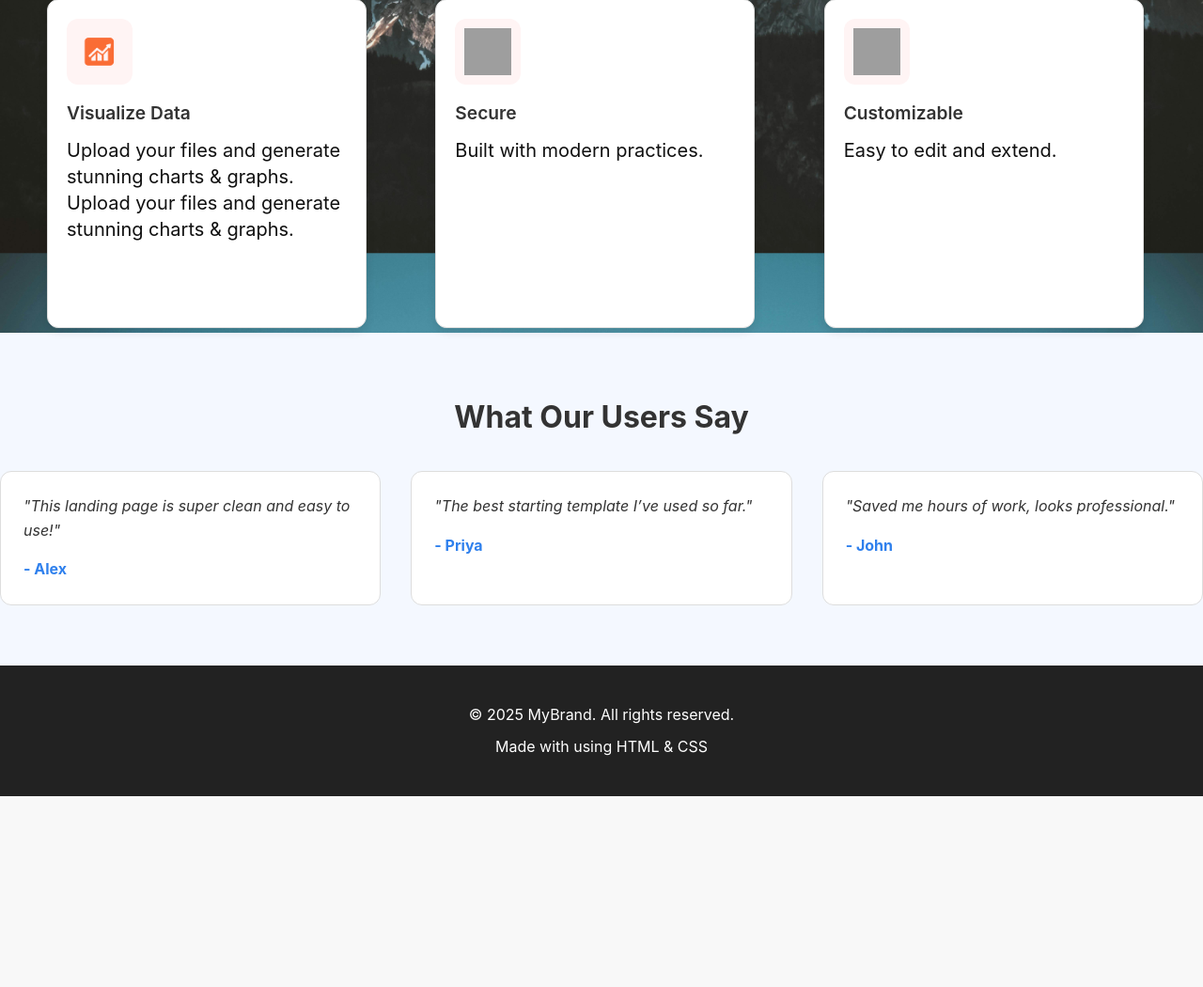
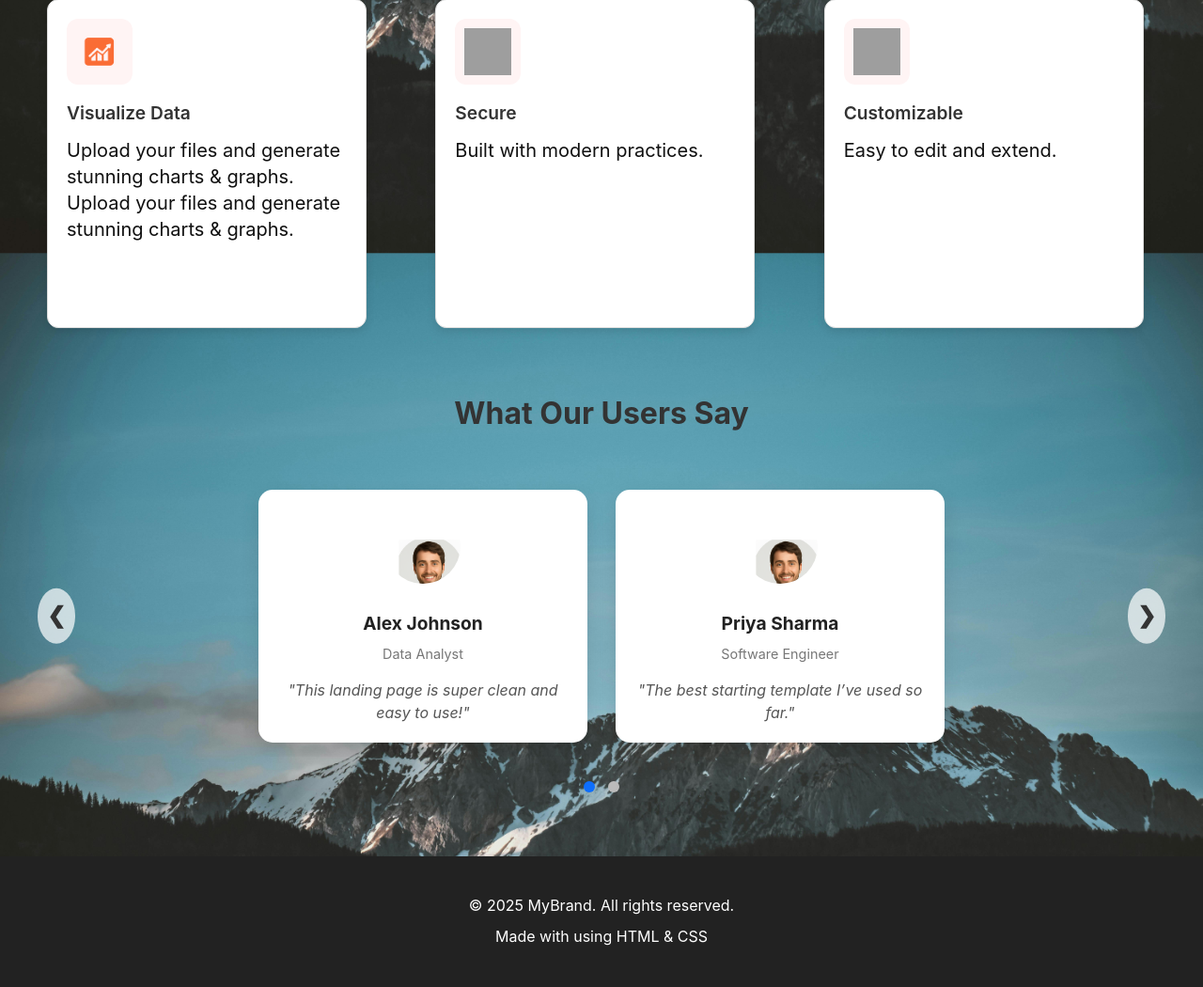
Before and after one commit to ArisuAbhilash/INVISION, a Flask app: page / in a window 1280 px wide. Shown: the part 654-1704 px from the top of the page at 94% size. Before the commit the page ends 1501 px from the top, so only its background shows below. Run offline with Flask 3, Linux system fonts and the light colour scheme; grey boxes are pictures that could not be loaded.

Commit message:
fix(testimonials-card): fix and add new types testimonials

```diff
--- a/static/css/home.css
+++ b/static/css/home.css
@@ -3,9 +3,10 @@
 
 
 .main-content {
-  background: url("../images/2.jpg"); /* Show full image without cropping */
-  background-attachment: fixed;
-  background-size: cover;
+    background: url("../images/2.jpg");
+    /* Show full image without cropping */
+    background-attachment: fixed;
+    background-size: cover;
 }
 
 .hero {
@@ -131,45 +132,153 @@
     border-radius: 2px;
 }
 
-
-/* ===== Testimonials ===== */
+/* Testimonials Section */
 .testimonials {
-    padding: 4rem 0;
-    background: #f4f8ff;
+    padding: 60px 20px;
+    background: transparent;
+    text-align: center;
 }
 
 .testimonials h2 {
-    text-align: center;
     font-size: 2rem;
-    margin-bottom: 2rem;
+    margin-bottom: 40px;
+    color: #333;
 }
 
-.testimonial-grid {
+/* Slider wrapper */
+.testimonial-slider {
+    position: relative;
     display: flex;
-    gap: 2rem;
-    flex-wrap: wrap;
     justify-content: center;
+    align-items: center;
+    overflow: hidden;
+    min-height: 300px;
+    flex-wrap: nowrap;
+    gap: 10px;
 }
 
-.testimonial {
-    flex: 1 1 300px;
-    background: white;
-    padding: 1.5rem;
-    border-radius: 12px;
-    border: 1px solid #ddd;
+/* Hide all slides by default */
+.testimonial-card {
+    display: none;
+    /* flex: 0 0 20%;   Show 2 per slide (50% each) */
+    box-sizing: border-box;
+    padding: 20px;
+    text-align: center;
+    background: #fff;
+    border-radius: 15px;
+    width: 350px;
+    box-shadow: 0 8px 20px rgba(0, 0, 0, 0.1);
+    margin:10px;
+    animation: fade 0.5s ease-in-out;
 }
 
-.testimonial p {
-    font-style: italic;
-    margin-bottom: 1rem;
+.testimonial-card.active {
+    display: block;
 }
 
-.testimonial h4 {
+/* User picture */
+.testimonial-card .user-pic {
+    width: 80px;
+    height: 80px;
+    border-radius: 50%;
+    object-fit: cover;
+    margin-bottom: 15px;
+}
+
+/* Name & role */
+.testimonial-card h4 {
+    margin: 5px 0;
+    font-size: 1.2rem;
+    color: #222;
+}
+
+.testimonial-card .role {
+    font-size: 0.9rem;
+    color: #777;
+    margin-bottom: 15px;
+}
+
+/* Quote */
+.testimonial-card blockquote {
+    font-size: 1rem;
+    color: #555;
+    line-height: 1.5;
+    font-style: italic;
+}
+
+/* Dots */
+.dots {
+    margin-top: 20px;
+}
+
+.dot {
+    height: 12px;
+    width: 12px;
+    margin: 0 5px;
+    background-color: #bbb;
+    border-radius: 50%;
+    display: inline-block;
+    cursor: pointer;
+    transition: background 0.3s;
+}
+
+.dot.active {
+    background-color: #0d6efd;
+}
+
+/* Arrows */
+.prev,
+.next {
+    cursor: pointer;
+    position: absolute;
+    top: 50%;
+    padding: 10px;
+    color: #333;
     font-weight: bold;
-    color: #2F80ED;
+    font-size: 24px;
+    transition: 0.3s;
+    border-radius: 50%;
+    user-select: none;
+    background: rgba(255, 255, 255, 0.7);
 }
+
+.prev:hover,
+.next:hover {
+    background: #0d6efd;
+    color: #fff;
+}
+
+.prev {
+    left: 20px;
+    transform: translateY(-50%);
+}
+
+.next {
+    right: 20px;
+    transform: translateY(-50%);
+}
+
+
+/* Fade animation */
+@keyframes fade {
+    from {
+        opacity: 0.4;
+    }
+
+    to {
+        opacity: 1;
+    }
+}
+
+
 
 
 @media (max-width: 640px) {
 
+    .testimonial-card {
+        margin: auto;
+        flex: 0 0 50%;
+    }
+
+
 }
--- a/templates/base.html
+++ b/templates/base.html
@@ -69,6 +69,7 @@
       });
     });
   </script>
+{% block scripts %}{% endblock %}
 </body>
 
 </html>
--- a/templates/home.html
+++ b/templates/home.html
@@ -59,20 +59,103 @@
 <section class="testimonials">
     <div class="container1">
         <h2>What Our Users Say</h2>
-        <div class="testimonial-grid">
-            <div class="testimonial">
-                <p>"This landing page is super clean and easy to use!"</p>
-                <h4>- Alex</h4>
+
+        <!-- Slider wrapper -->
+        <div class="testimonial-slider">
+
+            <!-- Slide 1 -->
+            <div class="testimonial-card">
+                <img src="{{ url_for('static', filename='images/user1.png') }}" alt="User 1" class="user-pic">
+                <h4>Alex Johnson</h4>
+                <p class="role">Data Analyst</p>
+                <blockquote>"This landing page is super clean and easy to use!"</blockquote>
             </div>
-            <div class="testimonial">
-                <p>"The best starting template I’ve used so far."</p>
-                <h4>- Priya</h4>
+
+            <!-- Slide 2 -->
+            <div class="testimonial-card">
+                <img src="{{ url_for('static', filename='images/user1.png') }}" alt="User 2" class="user-pic">
+                <h4>Priya Sharma</h4>
+                <p class="role">Software Engineer</p>
+                <blockquote>"The best starting template I’ve used so far."</blockquote>
             </div>
-            <div class="testimonial">
-                <p>"Saved me hours of work, looks professional."</p>
-                <h4>- John</h4>
+
+            <!-- Slide 3 -->
+            <div class="testimonial-card">
+                <img src="{{ url_for('static', filename='images/user1.png') }}" alt="User 3" class="user-pic">
+                <h4>John Doe</h4>
+                <p class="role">Product Manager</p>
+                <blockquote>"Saved me hours of work, looks professional."</blockquote>
             </div>
+            <div class="testimonial-card">
+                <img src="{{ url_for('static', filename='images/user1.png') }}" alt="User 2" class="user-pic">
+                <h4>kushagra Sharma</h4>
+                <p class="role">Software Engineer</p>
+                <blockquote>"The best starting template I’ve used so far."</blockquote>
+            </div>
+
+            <!-- Navigation arrows -->
+            <a class="prev">&#10094;</a>
+            <a class="next">&#10095;</a>
+        </div>
+
+        <!-- Navigation dots -->
+        <div class="dots">
+            <span class="dot active"></span>
+            <span class="dot"></span>
         </div>
     </div>
 </section>
+
+
+{% block scripts %}
+<script>
+    const slides = document.querySelectorAll(".testimonial-card");
+    const dots = document.querySelectorAll(".dot");
+    const prevBtn = document.querySelector(".prev");
+    const nextBtn = document.querySelector(".next");
+    let currentIndex = 0;
+    const itemsPerSlide = 2; // Show 2 testimonials at a time
+
+    function showSlide(index) {
+        slides.forEach((slide, i) => {
+            slide.style.display = "none";
+        });
+
+        for (let i = 0; i < itemsPerSlide; i++) {
+            let slideIndex = (index + i) % slides.length;
+            slides[slideIndex].style.display = "block";
+        }
+
+        dots.forEach(dot => dot.classList.remove("active"));
+        dots[Math.floor(index / itemsPerSlide)].classList.add("active");
+    }
+
+    function nextSlide() {
+        currentIndex = (currentIndex + itemsPerSlide) % slides.length;
+        showSlide(currentIndex);
+    }
+
+    function prevSlide() {
+        currentIndex = (currentIndex - itemsPerSlide + slides.length) % slides.length;
+        showSlide(currentIndex);
+    }
+
+    dots.forEach((dot, i) => {
+        dot.addEventListener("click", () => {
+            currentIndex = i * itemsPerSlide;
+            showSlide(currentIndex);
+        });
+    });
+
+    nextBtn.addEventListener("click", nextSlide);
+    prevBtn.addEventListener("click", prevSlide);
+
+    // Auto slide every 5 seconds
+    setInterval(nextSlide, 5000);
+
+    // Show the first pair by default
+    showSlide(currentIndex);
+</script>
 {% endblock %}
+
+{% endblock %}
```
Also changed, not shown: static/images/user1.png (added).
